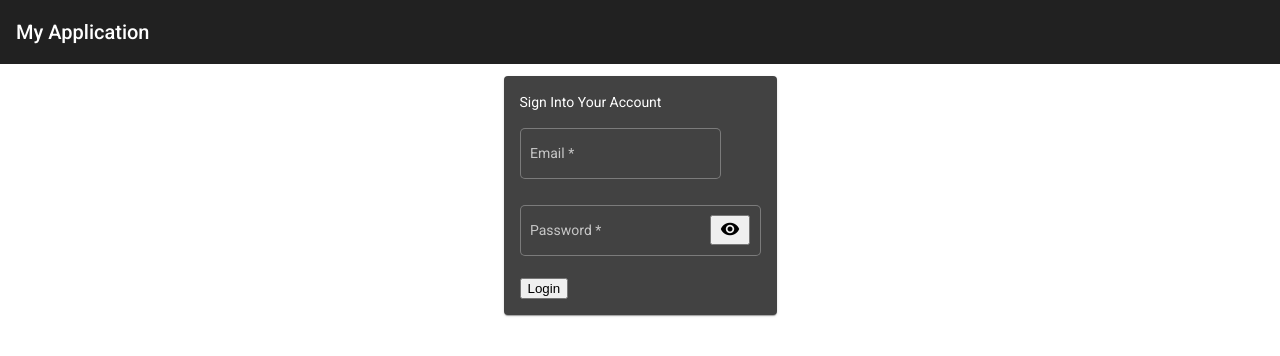
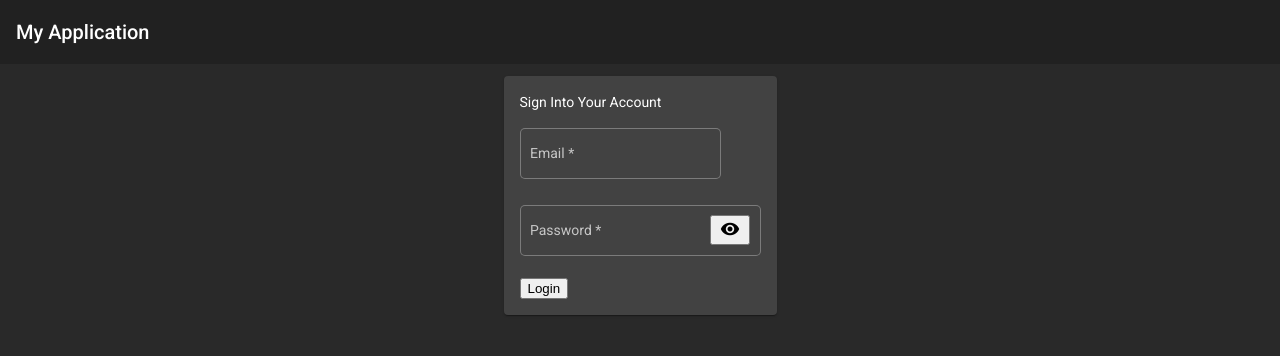
Before and after one commit to FranMackinlay/WAC, an Angular app: page / in a window 1280 px wide. Shown: the top 356 px of the page. Built offline with nearby package versions, Linux system fonts and the light colour scheme.

Commit message:
ADD, helper classes

```diff
--- a/src/styles.less
+++ b/src/styles.less
@@ -1,4 +1,26 @@
 /* You can add global styles to this file, and also import other style files */
 
 html, body { height: 100%; }
-body { margin: 0; font-family: Roboto, "Helvetica Neue", sans-serif; }
+body {
+  margin: 0;
+  font-family: Roboto, "Helvetica Neue", sans-serif;
+  background-color: #292929;
+}
+
+
+.m-0 {
+  margin: 0 !important;
+}
+
+
+.w-100 {
+  width: 100%;
+}
+
+.p-1 {
+  padding: 1em !important;
+}
+
+.p-2 {
+  padding: 1.5em !important;
+}
```
